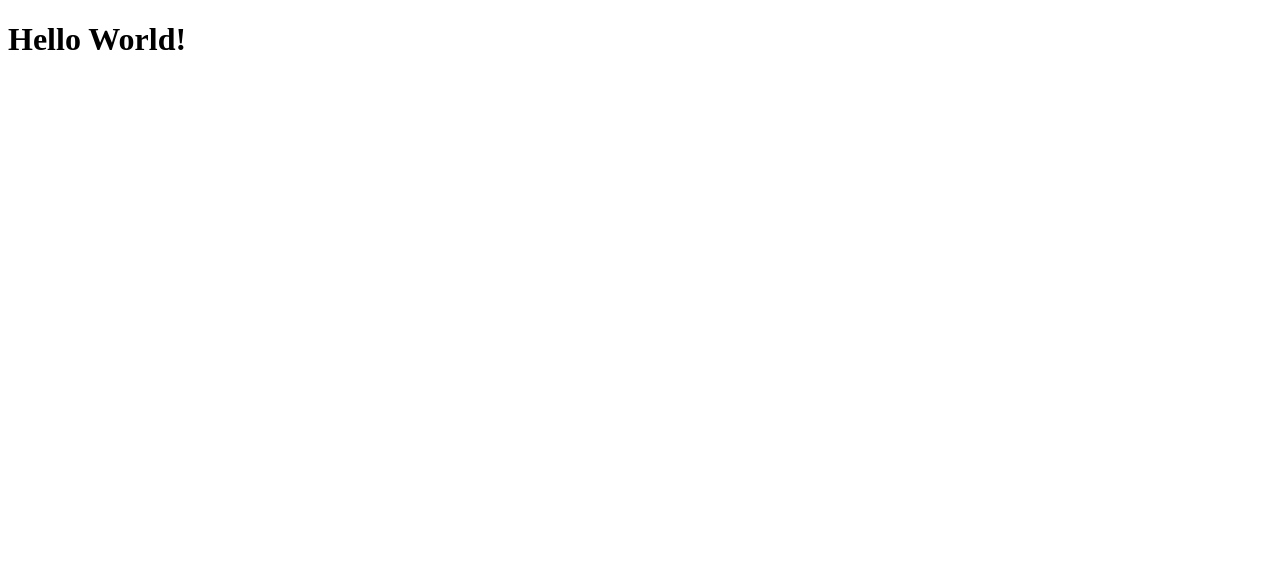
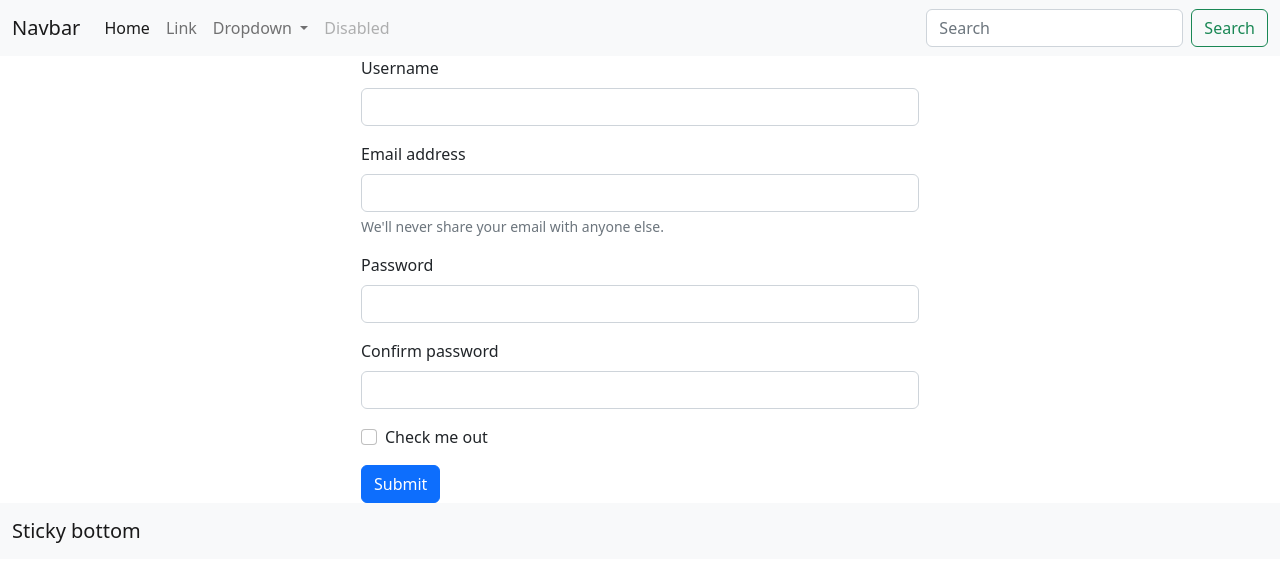
Before and after one commit to mikakallberg/wireframe-planner, a website: page index.html in a window 1280 px wide. Drawn offline with nearby package versions, Linux system fonts and the light colour scheme.

Commit message:
Basic html for index.html

```diff
--- a/index.html
+++ b/index.html
@@ -1,12 +1,97 @@
 <!DOCTYPE html>
 <html lang="en">
+
 <head>
     <meta charset="UTF-8">
     <meta http-equiv="X-UA-Compatible" content="IE=edge">
     <meta name="viewport" content="width=device-width, initial-scale=1.0">
     <title>Planner</title>
+    <link href="https://cdn.jsdelivr.net/npm/bootstrap@5.2.0/dist/css/bootstrap.min.css" rel="stylesheet"
+        integrity="sha384-gH2yIJqKdNHPEq0n4Mqa/HGKIhSkIHeL5AyhkYV8i59U5AR6csBvApHHNl/vI1Bx" crossorigin="anonymous">
 </head>
+
 <body>
-    <h1>Hello World!</h1>
+    <nav class="navbar navbar-expand-lg bg-light sticky-top">
+        <div class="container-fluid">
+            <a class="navbar-brand" href="#">Navbar</a>
+            <button class="navbar-toggler" type="button" data-bs-toggle="collapse"
+                data-bs-target="#navbarSupportedContent" aria-controls="navbarSupportedContent" aria-expanded="false"
+                aria-label="Toggle navigation">
+                <span class="navbar-toggler-icon"></span>
+            </button>
+            <div class="collapse navbar-collapse" id="navbarSupportedContent">
+                <ul class="navbar-nav me-auto mb-2 mb-lg-0">
+                    <li class="nav-item">
+                        <a class="nav-link active" aria-current="page" href="#">Home</a>
+                    </li>
+                    <li class="nav-item">
+                        <a class="nav-link" href="#">Link</a>
+                    </li>
+                    <li class="nav-item dropdown">
+                        <a class="nav-link dropdown-toggle" href="#" role="button" data-bs-toggle="dropdown"
+                            aria-expanded="false">
+                            Dropdown
+                        </a>
+                        <ul class="dropdown-menu">
+                            <li><a class="dropdown-item" href="#">Action</a></li>
+                            <li><a class="dropdown-item" href="#">Another action</a></li>
+                            <li>
+                                <hr class="dropdown-divider">
+                            </li>
+                            <li><a class="dropdown-item" href="#">Something else here</a></li>
+                        </ul>
+                    </li>
+                    <li class="nav-item">
+                        <a class="nav-link disabled">Disabled</a>
+                    </li>
+                </ul>
+                <form class="d-flex" role="search">
+                    <input class="form-control me-2" type="search" placeholder="Search" aria-label="Search">
+                    <button class="btn btn-outline-success" type="submit">Search</button>
+                </form>
+            </div>
+        </div>
+    </nav>
+    <main>
+        <div class="container">
+            <div class="row">
+                <div class="col">
+                    <form>
+                        <div class="mb-3 col-md-6 offset-md-3">
+                            <label for="Username" class="form-label">Username</label>
+                            <input type="text" class="form-control" id="exampleInputPassword1">
+                        </div>
+                        <div class="mb-3 col-md-6 offset-md-3">
+                            <label for="exampleInputEmail1" class="form-label">Email address</label>
+                            <input type="email" class="form-control" id="exampleInputEmail1" aria-describedby="emailHelp">
+                            <div id="emailHelp" class="form-text">We'll never share your email with anyone else.</div>
+                        </div>
+                        <div class="mb-3 col-md-6 offset-md-3">
+                            <label for="exampleInputPassword1" class="form-label">Password</label>
+                            <input type="password" class="form-control" id="exampleInputPassword1">
+                        </div>
+                        <div class="mb-3 col-md-6 offset-md-3">
+                            <label for="exampleInputPassword2" class="form-label">Confirm password</label>
+                            <input type="password" class="form-control" id="exampleInputPassword2">
+                        </div>
+                        <div class="mb-3 form-check col-md-6 offset-md-3">
+                            <input type="checkbox" class="form-check-input" id="exampleCheck1">
+                            <label class="form-check-label" for="exampleCheck1">Check me out</label>
+                        </div>
+                        <button type="submit" class="btn btn-primary offset-md-3">Submit</button>
+                    </form>
+                </div>
+            </div>
+        </div>
+    </main>
+    <footer class="navbar sticky-bottom bg-light">
+        <div class="container-fluid">
+            <a class="navbar-brand" href="#">Sticky bottom</a>
+        </div>
+    </footer>
+    <script src="https://cdn.jsdelivr.net/npm/bootstrap@5.2.0/dist/js/bootstrap.bundle.min.js"
+        integrity="sha384-A3rJD856KowSb7dwlZdYEkO39Gagi7vIsF0jrRAoQmDKKtQBHUuLZ9AsSv4jD4Xa" crossorigin="anonymous">
+    </script>
 </body>
+
 </html>
--- /dev/null
+++ b/package.json
@@ -0,0 +1,5 @@
+{
+  "dependencies": {
+    "bootstrap": "^5.2.0"
+  }
+}
```
Also changed, not shown: 1 other file.
